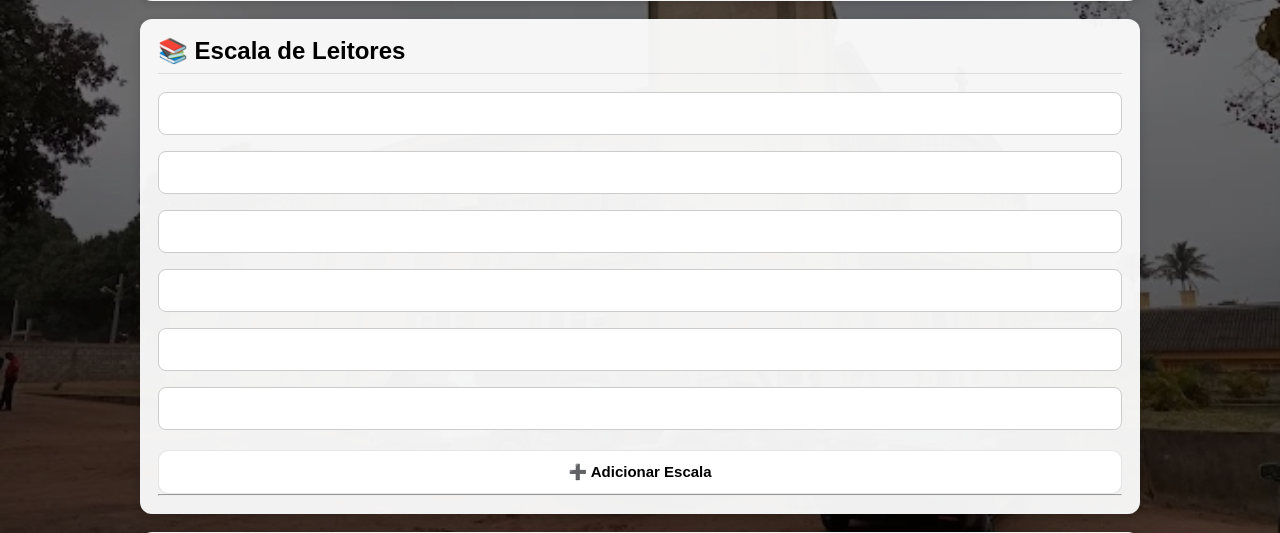
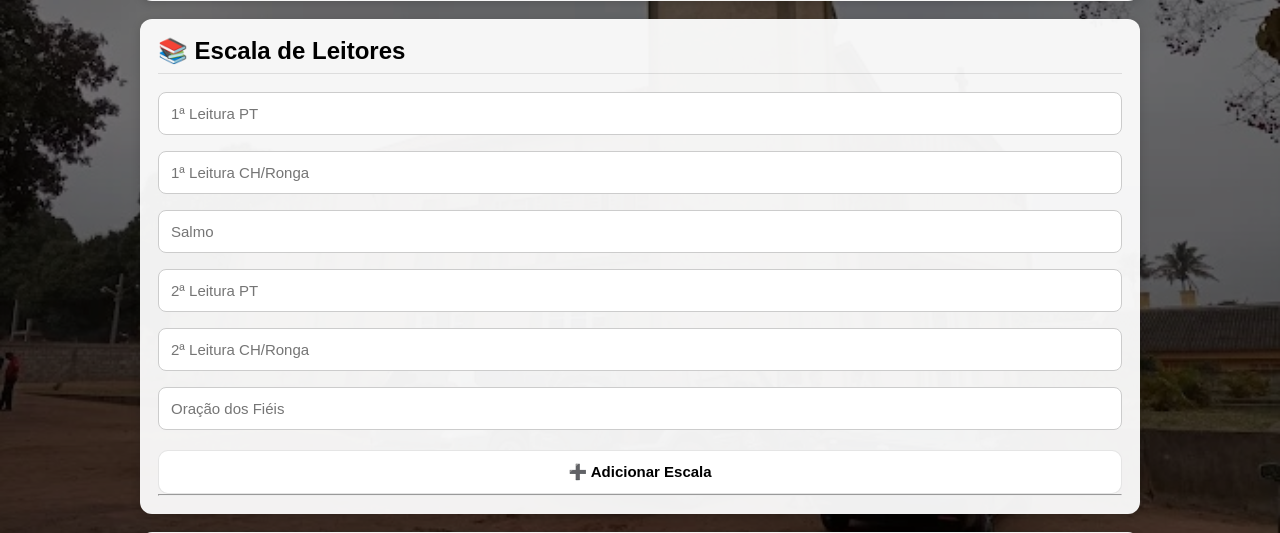
Before and after one commit to FSavel/sao-miguel-digital, a Flask app: page /admin in a window 1280 px wide. Shown: the part 2264-2797 px from the top of the page. Run offline with Flask 3, Linux system fonts and the light colour scheme; the visitor is signed in with stand-in values (Sample User, id 1); data that the repository does not hold is empty; parts of the project's set-up code (start-up, migrations or seed data) failed here and were passed over.

Commit message:
Update admin.html

```diff
--- a/templates/admin.html
+++ b/templates/admin.html
@@ -171,22 +171,35 @@
 
     <form action="/add_leitor" method="POST">
 
-            <input type="text" name="primeira_pt" required>
-            <input type="text" name="primeira_ch" required>
-            <input type="text" name="salmo" required>
-            <input type="text" name="segunda_pt" required>
-            <input type="text" name="segunda_ch" required>
-            <input type="text" name="oracao_fieis" required>
+        <input type="text" name="primeira_pt" placeholder="1ª Leitura PT" required>
 
-            <button class="botao" type="submit">➕ Adicionar Escala</button>
+        <input type="text" name="primeira_ch" placeholder="1ª Leitura CH/Ronga" required>
+
+        <input type="text" name="salmo" placeholder="Salmo" required>
+
+        <input type="text" name="segunda_pt" placeholder="2ª Leitura PT" required>
+
+        <input type="text" name="segunda_ch" placeholder="2ª Leitura CH/Ronga" required>
+
+        <input type="text" name="oracao_fieis" placeholder="Oração dos Fiéis" required>
+
+        <button class="botao" type="submit">
+            ➕ Adicionar Escala
+        </button>
 
     </form>
 
     <hr>
 
     {% for l in leitores %}
+
         <p><b>1ª PT:</b> {{ l.primeira_pt }}</p>
         <p><b>1ª CH:</b> {{ l.primeira_ch }}</p>
+
+        <p><b>Salmo:</b> {{ l.salmo }}</p>
+        <p><b>2ª PT:</b> {{ l.segunda_pt }}</p>
+        <p><b>2ª CH:</b> {{ l.segunda_ch }}</p>
+        <p><b>Oração dos Fiéis:</b> {{ l.oracao_fieis }}</p>
 
         <div style="display:flex; gap:10px; flex-wrap:wrap;">
             <a class="botao" href="/edit_leitor/{{ loop.index0 }}">✏️ Editar</a>
@@ -194,6 +207,7 @@
         </div>
 
         <hr>
+
     {% endfor %}
 
 </div>
```
Lines whose indentation alone changed are shown as unchanged.
